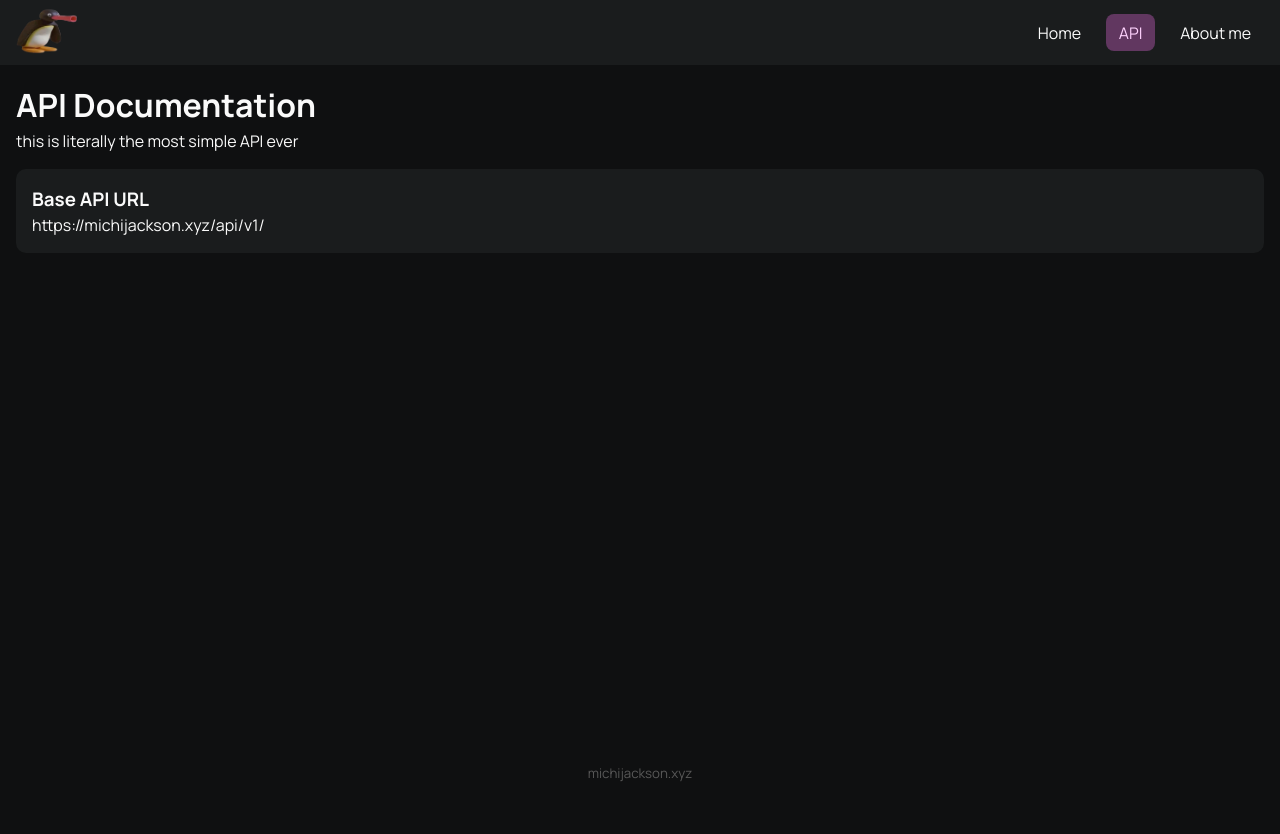
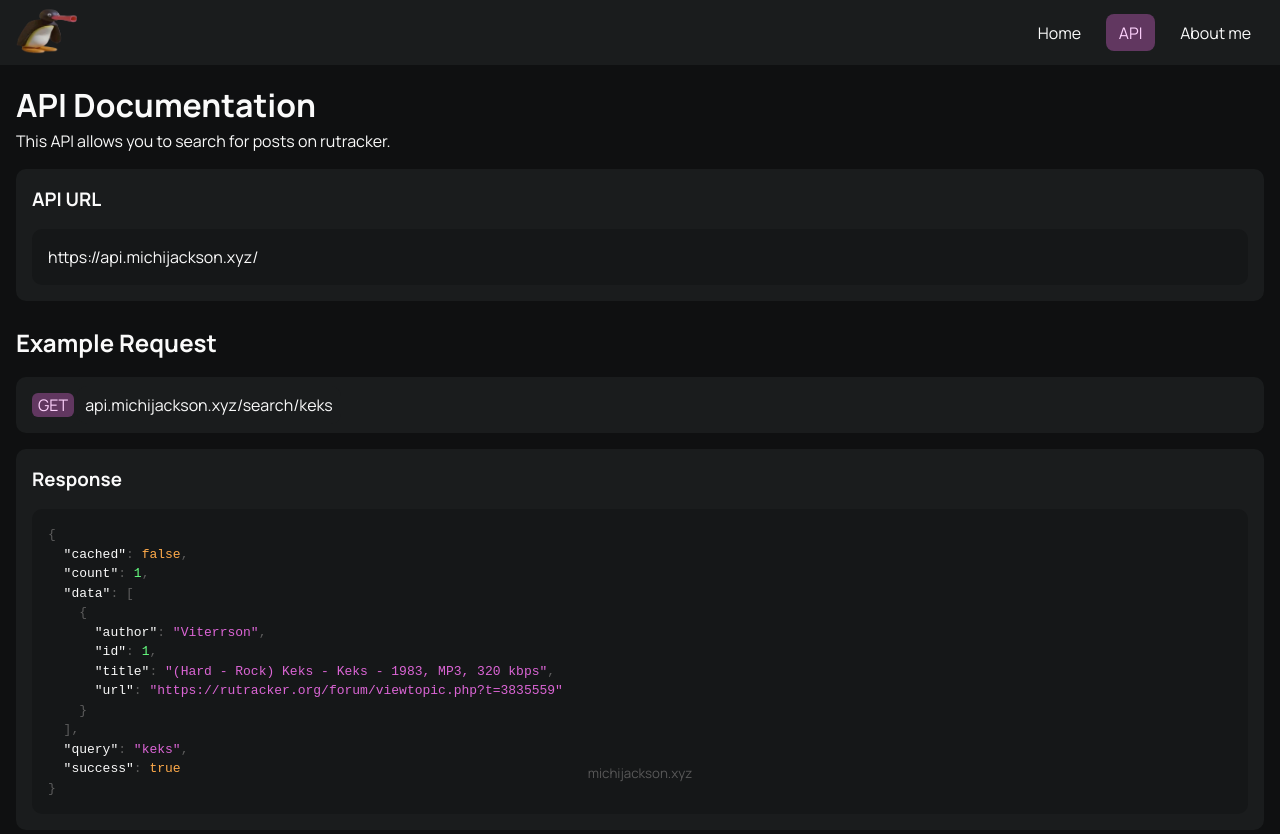
Before and after one commit to Vxrtrauter/michijackson.xyz, a plain HTML site: page api.html in a window 1280 px wide. Before the commit the page ends 800 px from the top, so only its background shows below. Drawn offline with Linux system fonts and the light colour scheme.

Commit message:
add content to About Me page and enhance API documentation with examples and styling

```diff
--- a/api.html
+++ b/api.html
@@ -22,13 +22,43 @@
 
     <main>
         <h1 class="title">API Documentation</h1>
-        <p>this is literally the most simple API ever</p>
+        <p>This API allows you to search for posts on rutracker.</p>
 
         <div class="base-api-url-frame">
-            <h3>Base API URL</h3>
-            <p class="base-api-url">https://michijackson.xyz/api/v1/</p>
+            <h3>API URL</h3>
+            <p class="api-url">https://api.michijackson.xyz/</p>
         </div>
 
+        <br>
+
+        <h2>Example Request</h2>
+
+        <div class="request-type-container">
+            <p><span class="request-type">GET</span> <span class="request-type-subcontainer">api.michijackson.xyz/search/keks</span></p>
+        </div>
+
+
+        <div class="json-response">
+            <h3>Response</h3>
+
+
+
+
+        <p class="api-response"><span style="color: #5c5c5c">{</span>
+  "cached"<span style="color: #5c5c5c">:</span> <span style="color: #ffab4a">false</span><span style="color: #5c5c5c">,</span>
+  "count"<span style="color: #5c5c5c">:</span> <span style="color: #66ff80">1</span><span style="color: #5c5c5c">,</span>
+  "data"<span style="color: #5c5c5c">:</span> <span style="color: #5c5c5c">[</span>
+    <span style="color: #5c5c5c">{</span>
+      "author"<span style="color: #5c5c5c">:</span> <span style="color: #db65d5">"Viterrson"</span><span style="color: #5c5c5c">,</span>
+      "id"<span style="color: #5c5c5c">:</span> <span style="color: #66ff80">1</span><span style="color: #5c5c5c">,</span>
+      "title"<span style="color: #5c5c5c">:</span> <span style="color: #db65d5">"(Hard - Rock) Keks - Keks - 1983, MP3, 320 kbps"</span><span style="color: #5c5c5c">,</span>
+      "url"<span style="color: #5c5c5c">:</span> <span style="color: #db65d5">"https://rutracker.org/forum/viewtopic.php?t=3835559"</span>
+    <span style="color: #5c5c5c">}</span>
+  <span style="color: #5c5c5c">],</span>
+  "query"<span style="color: #5c5c5c">:</span> <span style="color: #db65d5">"keks"</span><span style="color: #5c5c5c">,</span>
+  "success"<span style="color: #5c5c5c">:</span> <span style="color: #ffab4a">true</span>
+<span style="color: #5c5c5c">}</span></p>
+        </div>
 
     </main>
 
--- a/main.css
+++ b/main.css
@@ -187,6 +187,49 @@
     border-radius: 10px;
 }
 
+p.api-response {
+    white-space: pre;
+    font-family: monospace;
+    background: #151718;
+    padding: 1rem;
+    border-radius: 10px;
+    margin-top: 1rem;
+}
+
+.json-response {
+        background: #1a1c1d;
+        padding: 1rem;
+        border-radius: 10px;
+        margin-top: 1rem;
+}
+
+.request-type {
+    color: #fdd2fc;
+    padding: 1px 6px;
+    background: #db65d55d;
+    border-radius: 6px;
+}
+
+.request-type-container {
+    background: #1a1c1d;
+    padding: 1rem;
+    border-radius: 10px;
+    margin-top: 1rem;
+}
+
+.request-type-subcontainer {
+    background: #1a1c1d;
+    padding: 0.5rem;
+    border-radius: 10px;
+    margin-top: 1rem;
+}
+
+.api-url {
+    background: #151718;
+    padding: 1rem;
+    border-radius: 10px;
+    margin-top: 1rem;
+}
 @media(max-width: 560px) {
 
     header {
```
Also changed, not shown: about.html (+5 -1 lines).
